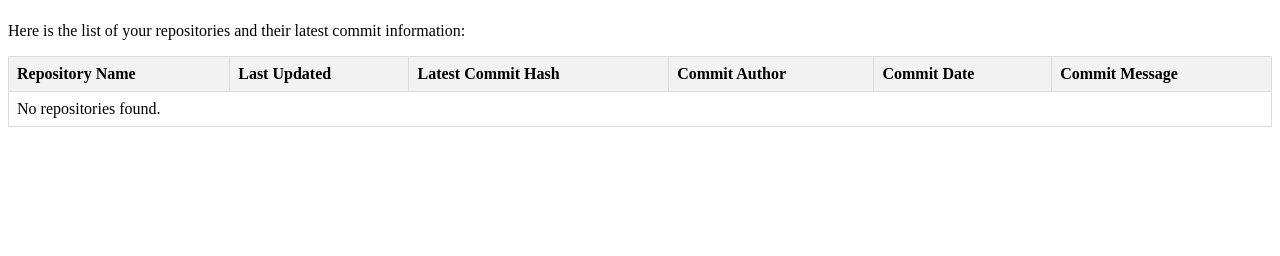
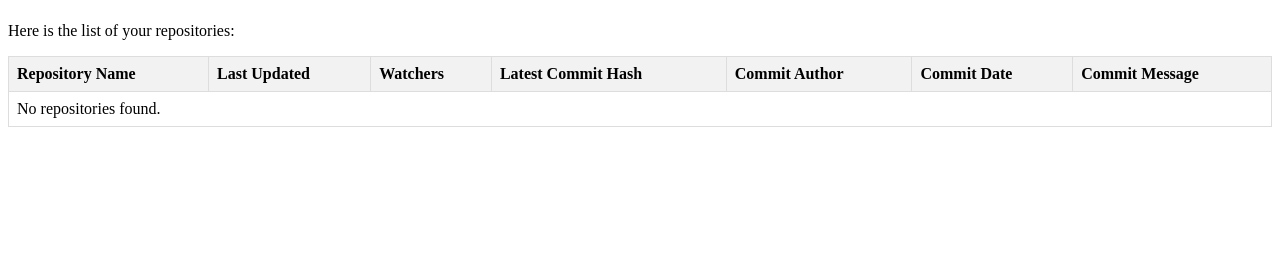
Before and after one commit to amisha-kunde/SSE_Lab2_webserver, a Flask app: template templates/githubSubmit.html in a window 1280 px wide. Shown: the part 44-300 px from the top of the page. Run offline with Flask 3, Linux system fonts and the light colour scheme; the template is opened without the code that fills it, so the values that code supplies are empty.

Commit message:
table changes

```diff
--- a/app.py
+++ b/app.py
@@ -41,6 +41,7 @@ def process_github_lookup():
                     "updated_at": repo["updated_at"],
                     "url": repo["html_url"],
                     "latest_commit": commit_info,
+                    "watchers": repo["watchers_count"]
                 }
             )
     else:
--- a/templates/githubSubmit.html
+++ b/templates/githubSubmit.html
@@ -1,4 +1,3 @@
-
 <html>
 <head>
     <title>{{ username }}'s GitHub Repositories</title>
@@ -19,12 +18,13 @@
 </head>
 <body>
     <h1>Hello, {{ username }}!</h1>
-    <p>Here is the list of your repositories and their latest commit information:</p>
+    <p>Here is the list of your repositories:</p>
 
     <table>
         <tr>
             <th>Repository Name</th>
             <th>Last Updated</th>
+            <th>Watchers</th>
             <th>Latest Commit Hash</th>
             <th>Commit Author</th>
             <th>Commit Date</th>
@@ -34,6 +34,7 @@
             <tr>
                 <td>{{ repo.name }}</td>
                 <td>{{ repo.updated_at }}</td>
+                <td>{{ repo.watchers }}</td>
                 <td>{{ repo.latest_commit.commit_hash }}</td>
                 <td>{{ repo.latest_commit.author }}</td>
                 <td>{{ repo.latest_commit.date }}</td>
@@ -41,7 +42,7 @@
             </tr>
         {% else %}
             <tr>
-                <td colspan="6">No repositories found.</td>
+                <td colspan="7">No repositories found.</td>
             </tr>
         {% endfor %}
     </table>
```
